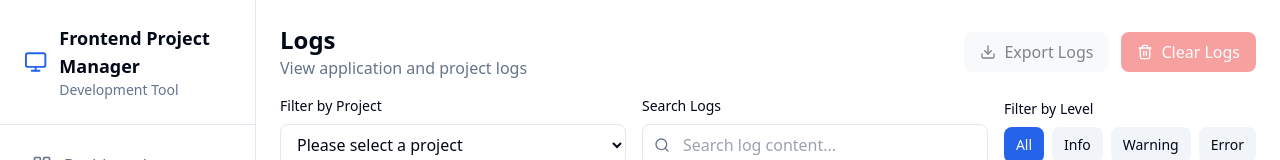
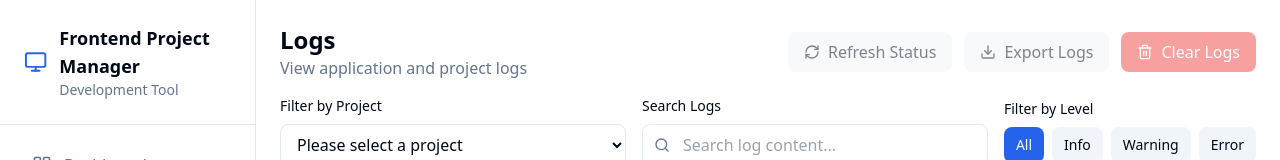
Before and after one commit to nafei-zhang/front-end-project-run-manager, a React (Vite) app: page /#/logs in a window 1280 px wide. Shown: the top 160 px of the page. Built offline with nearby package versions, Linux system fonts and the light colour scheme.

Commit message:
feat(logs): add refresh functionality with toast notifications
implement refresh button in logs page that fetches latest logs
add success and error toast notifications for refresh operation
include new i18n strings for refresh status messages

```diff
--- a/src/i18n/locales/en.json
+++ b/src/i18n/locales/en.json
@@ -128,6 +128,10 @@
     "subtitle": "View application and project logs",
     "clearLogs": "Clear Logs",
     "exportLogs": "Export Logs",
+    "refreshSuccess": "Logs refreshed successfully",
+    "refreshSuccessDesc": "Log data has been updated",
+    "refreshError": "Failed to refresh logs",
+    "refreshErrorDesc": "Unable to refresh log data, please try again later",
     "filterByLevel": "Filter by Level",
     "filterByProject": "Filter by Project",
     "noLogs": "No logs available",
--- a/src/i18n/locales/zh.json
+++ b/src/i18n/locales/zh.json
@@ -127,6 +127,10 @@
     "subtitle": "查看应用程序和项目日志",
     "clearLogs": "清除日志",
     "exportLogs": "导出日志",
+    "refreshSuccess": "日志刷新成功",
+    "refreshSuccessDesc": "日志数据已更新",
+    "refreshError": "日志刷新失败",
+    "refreshErrorDesc": "无法刷新日志数据，请稍后重试",
     "filterByLevel": "按级别筛选",
     "filterByProject": "按项目筛选",
     "noLogs": "暂无日志",
--- a/src/pages/Logs.tsx
+++ b/src/pages/Logs.tsx
@@ -1,6 +1,7 @@
 import React, { useEffect, useState } from 'react'
 import { useProjectStore } from '../stores/projectStore'
 import { useLogStore } from '../stores/logStore'
+import { useToast } from '../hooks/useToast'
 import {
   Search,
   Trash2,
@@ -8,12 +9,14 @@ import {
   AlertCircle,
   Info,
   AlertTriangle,
-  Terminal
+  Terminal,
+  RefreshCw
 } from 'lucide-react'
 import { useTranslation } from 'react-i18next'
 
 const Logs: React.FC = () => {
   const { t } = useTranslation()
+  const { showToast } = useToast()
   const { projects } = useProjectStore()
   const {
     activeProjectId,
@@ -21,10 +24,12 @@ const Logs: React.FC = () => {
     setActiveProject,
     clearProjectLogs,
     setFilter,
-    getFilteredLogs
+    getFilteredLogs,
+    refreshLogs
   } = useLogStore()
 
   const [searchInput, setSearchInput] = useState(filter.search)
+  const [isRefreshing, setIsRefreshing] = useState(false)
 
   useEffect(() => {
     // 如果没有选中项目且有项目列表，默认选择第一个
@@ -71,6 +76,22 @@ const Logs: React.FC = () => {
     URL.revokeObjectURL(url)
   }
 
+  const handleRefreshLogs = async () => {
+    if (!activeProjectId || isRefreshing) return
+
+    setIsRefreshing(true)
+    try {
+      await refreshLogs(activeProjectId)
+      console.log('Logs refreshed successfully')
+      showToast('success', t('logs.refreshSuccess'), t('logs.refreshSuccessDesc'))
+    } catch (error) {
+      console.error('Failed to refresh logs:', error)
+      showToast('error', t('logs.refreshError'), t('logs.refreshErrorDesc'))
+    } finally {
+      setIsRefreshing(false)
+    }
+  }
+
   const getLevelIcon = (level: string) => {
     switch (level) {
       case 'error':
@@ -106,6 +127,33 @@ const Logs: React.FC = () => {
             <p className="text-muted-foreground">{t('logs.subtitle')}</p>
           </div>
           <div className="flex items-center space-x-3">
+            <button
+              onClick={handleRefreshLogs}
+              disabled={!activeProjectId || isRefreshing}
+              className={`
+                group relative flex items-center space-x-2 px-4 py-2
+                bg-secondary text-secondary-foreground rounded-lg
+                transition-all duration-200 ease-in-out
+                hover:bg-secondary/80 hover:scale-[1.02] hover:shadow-md
+                active:scale-[0.98]
+                disabled:opacity-50 disabled:cursor-not-allowed disabled:hover:scale-100
+                ${isRefreshing ? 'cursor-wait' : ''}
+              `}
+            >
+              <RefreshCw
+                className={`
+                  w-4 h-4 transition-transform duration-200
+                  ${isRefreshing ? 'animate-spin text-blue-500' : 'group-hover:rotate-90'}
+                `}
+              />
+              <span className="font-medium transition-colors duration-200">
+                {t('projects.refreshStatus')}
+              </span>
+              {/* 简化的加载状态指示器 */}
+              {isRefreshing && (
+                <div className="absolute -top-1 -right-1 w-2 h-2 bg-blue-500 rounded-full animate-pulse"></div>
+              )}
+            </button>
             <button
               onClick={handleExportLogs}
               disabled={!activeProjectId || filteredLogs.length === 0}
--- a/src/stores/logStore.ts
+++ b/src/stores/logStore.ts
@@ -20,6 +20,7 @@ interface LogStore {
   clearProjectLogs: (projectId: string) => void
   clearAllLogs: () => void
   loadLogs: (projectId: string) => Promise<void>
+  refreshLogs: (projectId: string) => Promise<void>
   setFilter: (filter: Partial<LogStore['filter']>) => void
   getFilteredLogs: (projectId: string) => LogEntry[]
 }
@@ -97,6 +98,24 @@ export const useLogStore = create<LogStore>((set, get) => ({
     }
   },
 
+  refreshLogs: async (projectId) => {
+    try {
+      if (window.electronAPI) {
+        const logs = await window.electronAPI.logs.getMemoryLogs(projectId)
+        const { logs: currentLogs } = get()
+
+        set({
+          logs: {
+            ...currentLogs,
+            [projectId]: logs
+          }
+        })
+      }
+    } catch (error) {
+      console.error('Failed to refresh logs:', error)
+    }
+  },
+
   setFilter: (filter) => {
     const { filter: currentFilter } = get()
     set({
```
